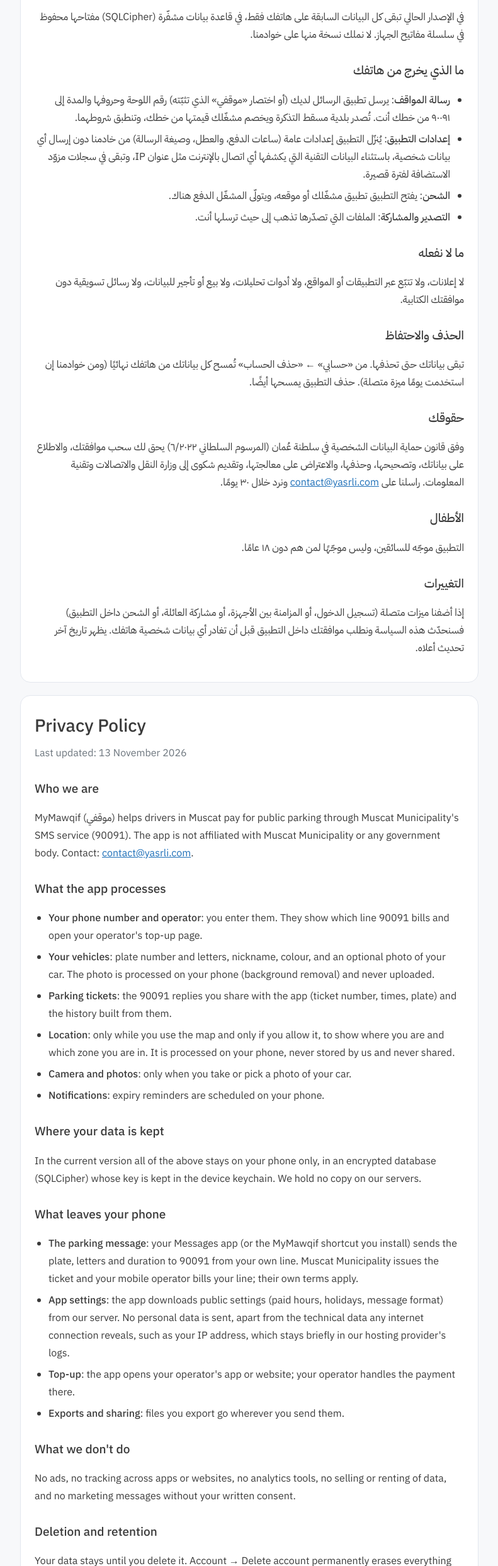
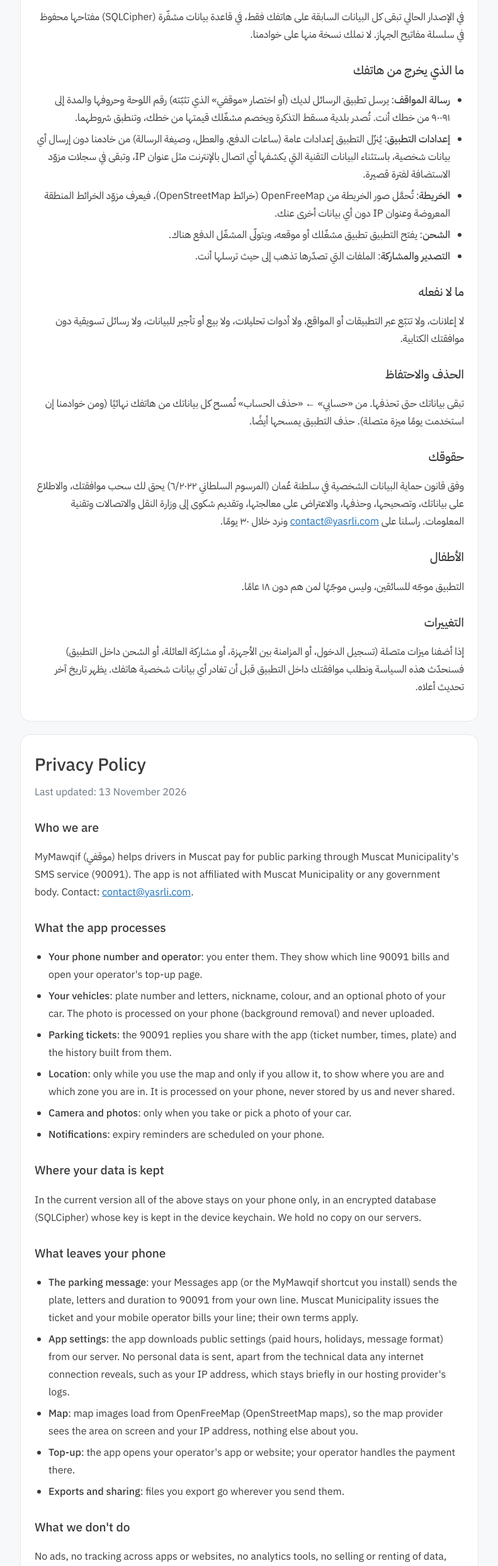
Before and after one commit to Mansuri98/mymawqif-legal, a plain HTML site: page privacy/index.html in a window 1280 px wide. Shown: the part 728-3215 px from the top of the page at 63% size, without its empty margins (244-1035 px from the left). Drawn offline with Linux system fonts and the light colour scheme.

Commit message:
Privacy policy: name the map tile provider
Co-Authored-By: Claude Opus 5.5 <noreply@anthropic.com>

```diff
--- a/privacy/index.html
+++ b/privacy/index.html
@@ -41,6 +41,7 @@
   <ul>
     <li><strong>رسالة المواقف</strong>: يرسل تطبيق الرسائل لديك (أو اختصار «موقفي» الذي تثبّته) رقم اللوحة وحروفها والمدة إلى ٩٠٠٩١ من خطك أنت. تُصدر بلدية مسقط التذكرة ويخصم مشغّلك قيمتها من خطك، وتنطبق شروطهما.</li>
     <li><strong>إعدادات التطبيق</strong>: يُنزّل التطبيق إعدادات عامة (ساعات الدفع، والعطل، وصيغة الرسالة) من خادمنا دون إرسال أي بيانات شخصية، باستثناء البيانات التقنية التي يكشفها أي اتصال بالإنترنت مثل عنوان IP، وتبقى في سجلات مزوّد الاستضافة لفترة قصيرة.</li>
+    <li><strong>الخريطة</strong>: تُحمَّل صور الخريطة من OpenFreeMap (خرائط OpenStreetMap)، فيعرف مزوّد الخرائط المنطقة المعروضة وعنوان IP دون أي بيانات أخرى عنك.</li>
     <li><strong>الشحن</strong>: يفتح التطبيق تطبيق مشغّلك أو موقعه، ويتولّى المشغّل الدفع هناك.</li>
     <li><strong>التصدير والمشاركة</strong>: الملفات التي تصدّرها تذهب إلى حيث ترسلها أنت.</li>
   </ul>
@@ -85,6 +86,7 @@
   <ul>
     <li><strong>The parking message</strong>: your Messages app (or the MyMawqif shortcut you install) sends the plate, letters and duration to 90091 from your own line. Muscat Municipality issues the ticket and your mobile operator bills your line; their own terms apply.</li>
     <li><strong>App settings</strong>: the app downloads public settings (paid hours, holidays, message format) from our server. No personal data is sent, apart from the technical data any internet connection reveals, such as your IP address, which stays briefly in our hosting provider's logs.</li>
+    <li><strong>Map</strong>: map images load from OpenFreeMap (OpenStreetMap maps), so the map provider sees the area on screen and your IP address, nothing else about you.</li>
     <li><strong>Top-up</strong>: the app opens your operator's app or website; your operator handles the payment there.</li>
     <li><strong>Exports and sharing</strong>: files you export go wherever you send them.</li>
   </ul>
```
